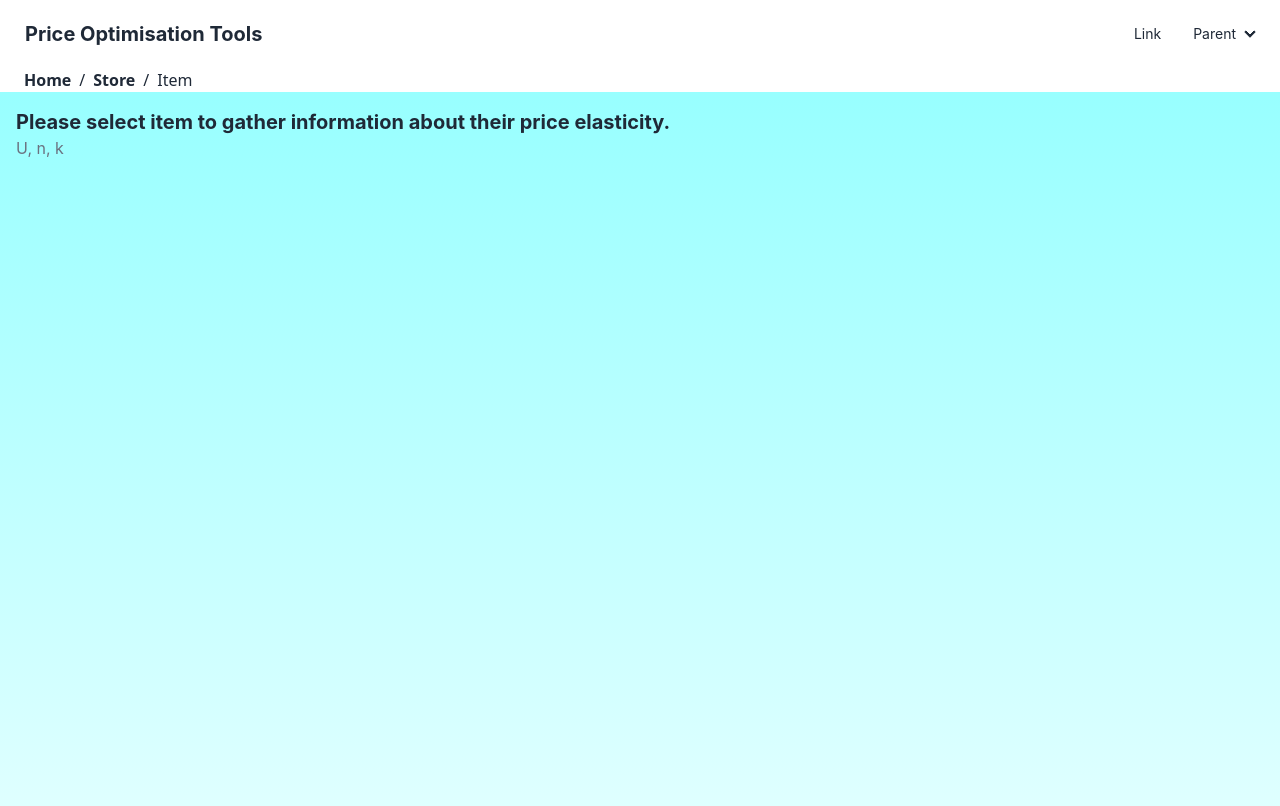
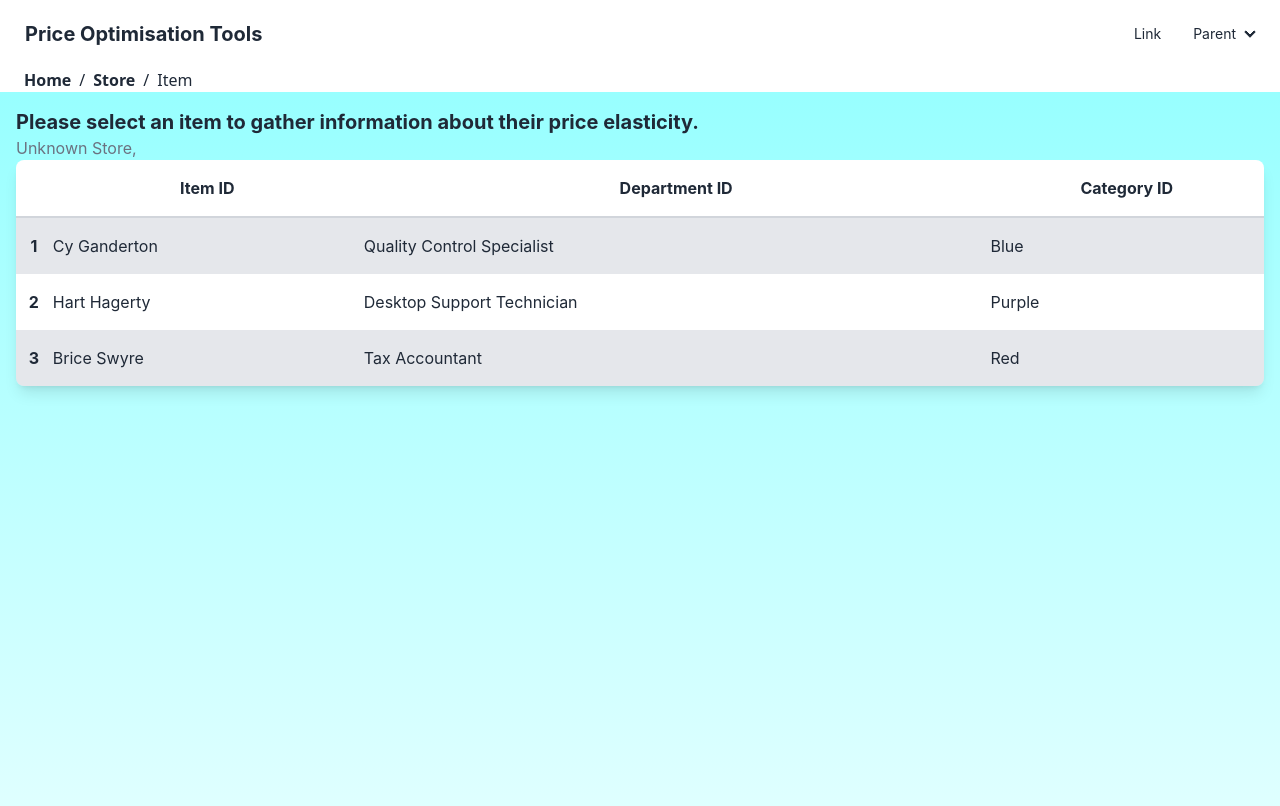
Before and after one commit to MahirAbrar/PriceWise.M5, a React (Create React App) app: page /select/1 in a window 1280 px wide. Shown: the top 806 px of the page. Built offline with nearby package versions, Linux system fonts and the light colour scheme.

Commit message:
Create dummy table for items to be selected in SelectItem

```diff
--- a/package.json
+++ b/package.json
@@ -10,6 +10,7 @@
     "@testing-library/react": "^13.4.0",
     "@testing-library/user-event": "^13.5.0",
     "daisyui": "^4.7.3",
+    "papaparse": "^5.4.1",
     "react": "^18.2.0",
     "react-dom": "^18.2.0",
     "react-router-dom": "^6.22.3",
--- a/src/App.js
+++ b/src/App.js
@@ -23,6 +23,9 @@ function App() {
             Price Optimisation Tools
           </a>
         </div>
+        {/* theme controller */}
+
+        {/* Link & Parent */}
         <div className="flex-none">
           <ul className="menu menu-horizontal px-1">
             <li>
--- a/src/pages/SelectItem.js
+++ b/src/pages/SelectItem.js
@@ -1,24 +1,19 @@
-import React, { useEffect } from "react";
-import { Link } from "react-router-dom";
+import React, { useEffect, useState } from "react";
 import { useParams } from "react-router-dom";
 import { useBreadcrumbs } from "../context/BreadcrumbsContext";
 
 const SelectItem = () => {
-  //* BREADCRUMBS
+  const { storeId } = useParams();
   const { setItems } = useBreadcrumbs();
+
   useEffect(() => {
     setItems([
       { label: "Home", path: "/" },
       { label: "Store", path: "/select" },
       { label: "Item" },
-    ]); // Set specific breadcrumbs for this page
+    ]);
   }, [setItems]);
-  //*
 
-  // const [csvData, setCsvData] = useState([]);
-  const { storeId } = useParams();
-
-  // Assuming 'stores' object is available within the scope
   const stores = {
     st1Cal: ["Store 1", "California, USA"],
     st2Cal: ["Store 2", "California, USA"],
@@ -31,17 +26,54 @@ const SelectItem = () => {
     st2Win: ["Store 2", "Wisconsin, USA"],
     st3Win: ["Store 3", "Wisconsin, USA"],
   };
-  let curStore = stores[storeId] ? stores[storeId] : "Unknown Store";
+  let curStore = stores[storeId] ? stores[storeId] : ["Unknown Store", "", ""];
 
   return (
     <div>
       <h1 className="font-bold text-xl">
-        Please select item to gather information about their price elasticity.
+        Please select an item to gather information about their price
+        elasticity.
       </h1>
       <h1 className="text-gray-500 text-md">
-        {curStore[0]}, {curStore[1]}, {curStore[2]}
+        {curStore[0]}, {curStore[1]}
       </h1>
-      {/* Render CSV data or something relevant here */}
+
+      <div className="overflow-x-auto rounded-lg shadow-lg">
+        <table className="cctable w-full">
+          {/* head */}
+          <thead className="bg-white border-b-2 border-gray-300">
+            <tr>
+              <th className="py-4"></th>
+              <th className="py-4">Item ID</th>
+              <th className="py-4">Department ID</th>
+              <th className="py-4">Category ID</th>
+            </tr>
+          </thead>
+          <tbody>
+            {/* row 1. Need to remove hardcoded color */}
+            <tr className="bg-gray-200">
+              <th className="py-4">1</th>
+              <td className="py-4">Cy Ganderton</td>
+              <td className="py-4">Quality Control Specialist</td>
+              <td className="py-4">Blue</td>
+            </tr>
+            {/* row 2 */}
+            <tr className="cchover bg-white">
+              <th className="py-4">2</th>
+              <td className="py-4">Hart Hagerty</td>
+              <td className="py-4">Desktop Support Technician</td>
+              <td className="py-4">Purple</td>
+            </tr>
+            {/* row 3 */}
+            <tr className="bg-gray-200">
+              <th className="py-4">3</th>
+              <td className="py-4">Brice Swyre</td>
+              <td className="py-4">Tax Accountant</td>
+              <td className="py-4">Red</td>
+            </tr>
+          </tbody>
+        </table>
+      </div>
     </div>
   );
 };
```
Also changed, not shown: 1 other file (tests, documents, lock files or other folders).
